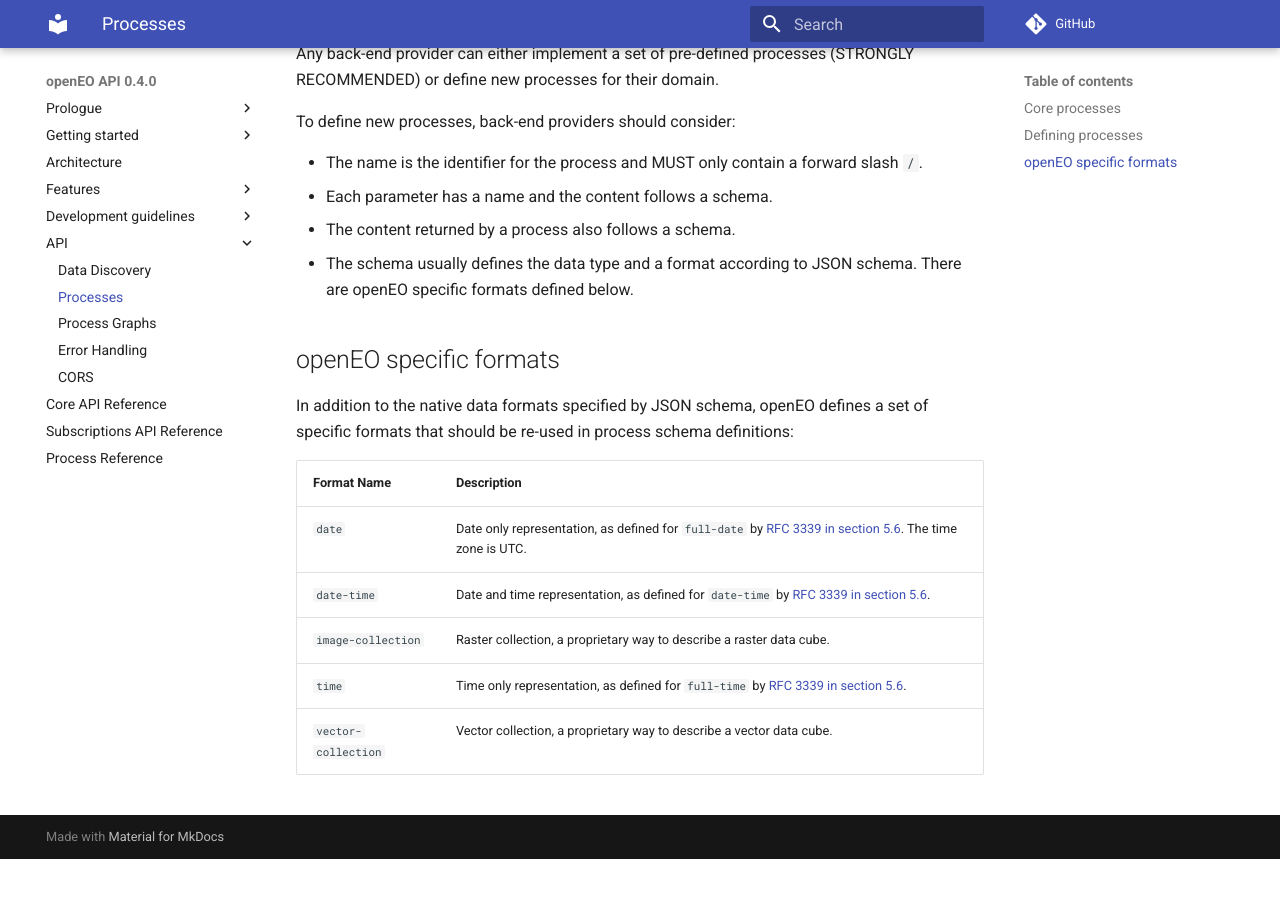
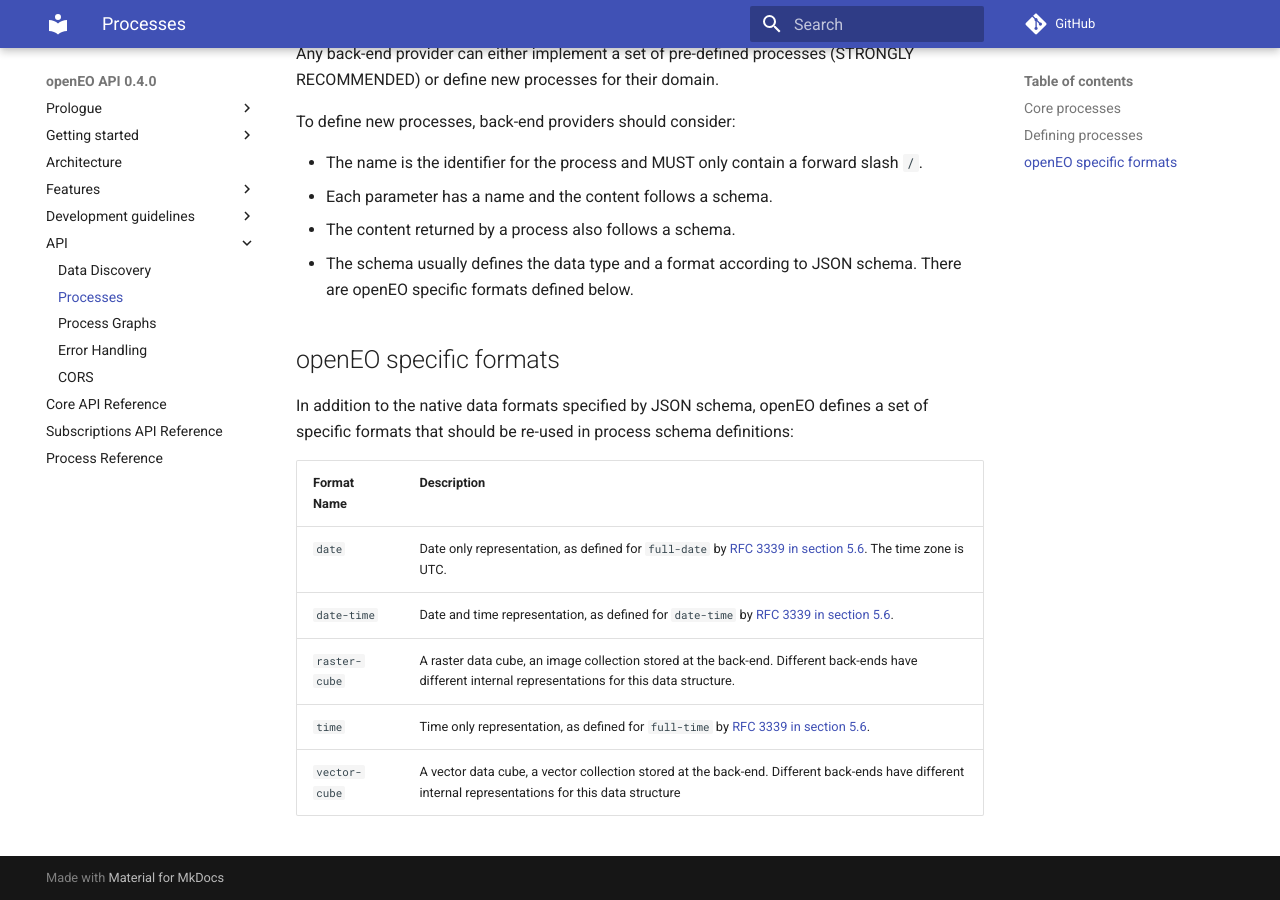
Before and after one commit to Open-EO/openeo-api, an MkDocs documentation site: the page built from docs/processes.md, in a window 1280 px wide and 900 px high, scrolled down 541 px. Built offline with MkDocs 1.6.1 and Material for MkDocs 9.7.7, drawn with Linux system fonts in a browser that asks for light colours; comment, search, counter and statistics services are not loaded; before the commit the page ends 1400 px from its top, so only the background shows below that.

Commit message:
Collections in processes renamed to Cubes

```diff
--- a/docs/processes.md
+++ b/docs/processes.md
@@ -23,10 +23,10 @@ To define new processes, back-end providers should consider:
 
 In addition to the native data formats specified by JSON schema, openEO defines a set of specific formats that should be re-used in process schema definitions:
 
-| Format Name         | Description                                                  |
-| ------------------- | ------------------------------------------------------------ |
-| `date`              | Date only representation, as defined for `full-date` by [RFC 3339 in section 5.6](https://tools.ietf.org/html/rfc3339#section-5.6). The time zone is UTC. |
-| `date-time`         | Date and time representation, as defined for `date-time` by [RFC 3339 in section 5.6](https://tools.ietf.org/html/rfc3339#section-5.6). |
-| `image-collection`  | Raster collection, a proprietary way to describe a raster data cube. |
-| `time`              | Time only representation, as defined for `full-time` by [RFC 3339 in section 5.6](https://tools.ietf.org/html/rfc3339#section-5.6). |
-| `vector-collection` | Vector collection, a proprietary way to describe a vector data cube. |
+| Format Name   | Description                                                  |
+| ------------- | ------------------------------------------------------------ |
+| `date`        | Date only representation, as defined for `full-date` by [RFC 3339 in section 5.6](https://tools.ietf.org/html/rfc3339#section-5.6). The time zone is UTC. |
+| `date-time`   | Date and time representation, as defined for `date-time` by [RFC 3339 in section 5.6](https://tools.ietf.org/html/rfc3339#section-5.6). |
+| `raster-cube` | A raster data cube, an image collection stored at the back-end. Different back-ends have different internal representations for this data structure. |
+| `time`        | Time only representation, as defined for `full-time` by [RFC 3339 in section 5.6](https://tools.ietf.org/html/rfc3339#section-5.6). |
+| `vector-cube` | A vector data cube, a vector collection stored at the back-end. Different back-ends have different internal representations for this data structure |
```
